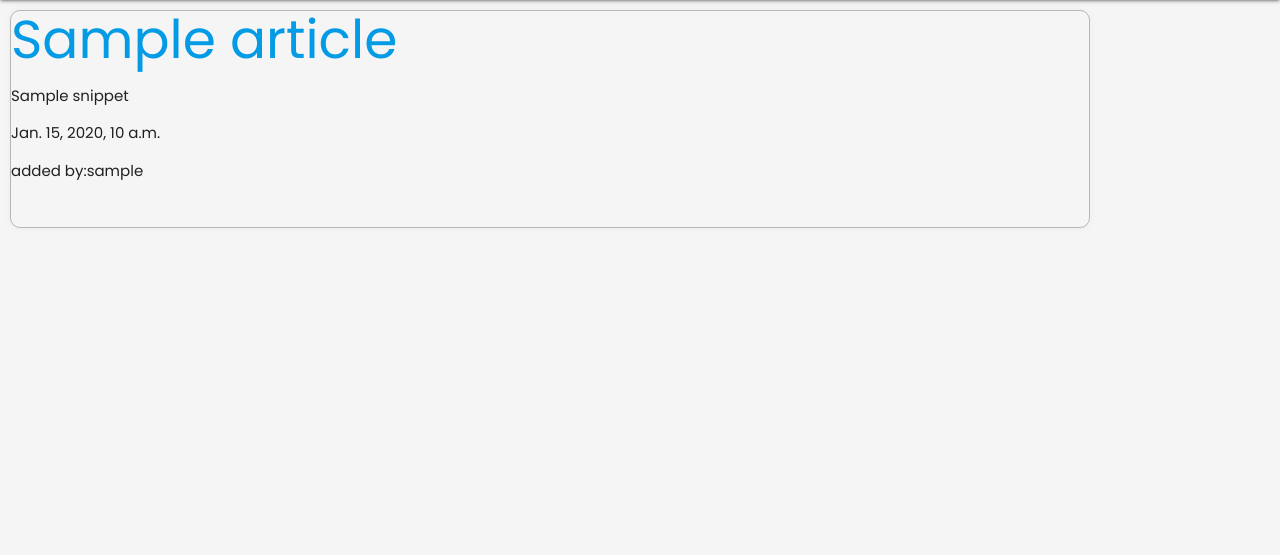
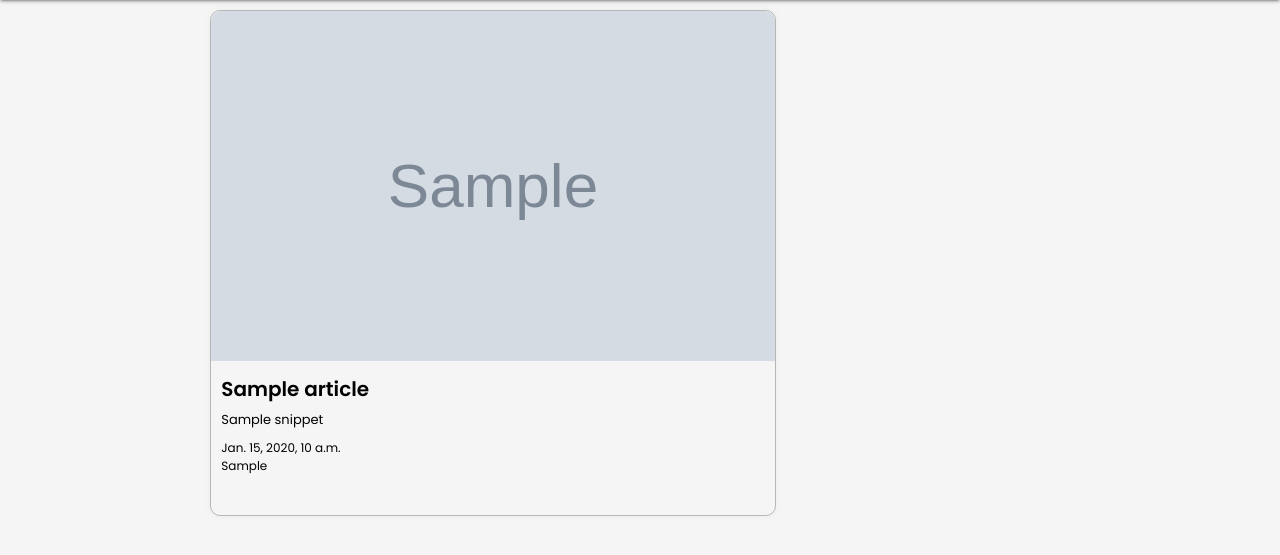
Before and after one commit to mutuaMkennedy/simple-blog, a Django app: template articles/templates/articles/index.html in a window 1280 px wide. Shown: the part 64-619 px from the top of the page. Run offline with Django 3.2, Linux system fonts and the light colour scheme; the template is opened without the code that fills it: most values are stand-ins (such as "Sample title", 1, 10 or a date in 2020); grey boxes marked "Sample" are stand-in pictures; parts of the project's set-up code (start-up, migrations or seed data) failed here and were passed over; some libraries are stand-ins or nearby versions; some web fonts are replaced.

Commit message:
style: updated homepage structure

```diff
--- a/articles/templates/articles/index.html
+++ b/articles/templates/articles/index.html
@@ -1,16 +1,33 @@
 {% extends "base.html" %}
 
 {% load static %}
+{% block title %}<title>You daily cup of simple news</title>{% endblock%}
 
 {% block content %}
-    <div class="articles">
-        {% for articles in articles %}
-            <div class="article">
-                <h2><a href="{% url 'articles:article_detail' slug=articles.slug %}">{{ articles.title }}</a></h2>
-                <p>{{ articles.snippet }}</p>
-                <p class="date">{{ articles.date }}</p>
-                <p class="author">added by:{{ articles.author.username }}</p>
+<div class="container">
+    <div class="row">
+        <div class="col s12 md8 l8 xl8">
+            <div class="articles">
+                {% for article in articles %}
+                    <a href="{% url 'articles:article_detail' slug=article.slug %}">
+                        <div class="article">
+                            <div class="thumb">
+                                <img src="{{article.thumb.url }}">
+                            </div>
+                            <div class="details-snip">
+                                <h2>{{ article.title }}</h2>
+                                <p>{{ article.snippet }}</p>
+                                <div class="card-footer">
+                                    <p class="date">{{ article.date }}</p>
+                                    <p class="author">{{ article.owner.username}}</p>
+                                </div>
+                            </div>
+
+                        </div>
+                    </a>
+                {% endfor %}
             </div>
-        {% endfor %}
+        </div>
     </div>
+</div>
 {% endblock  %}
```
